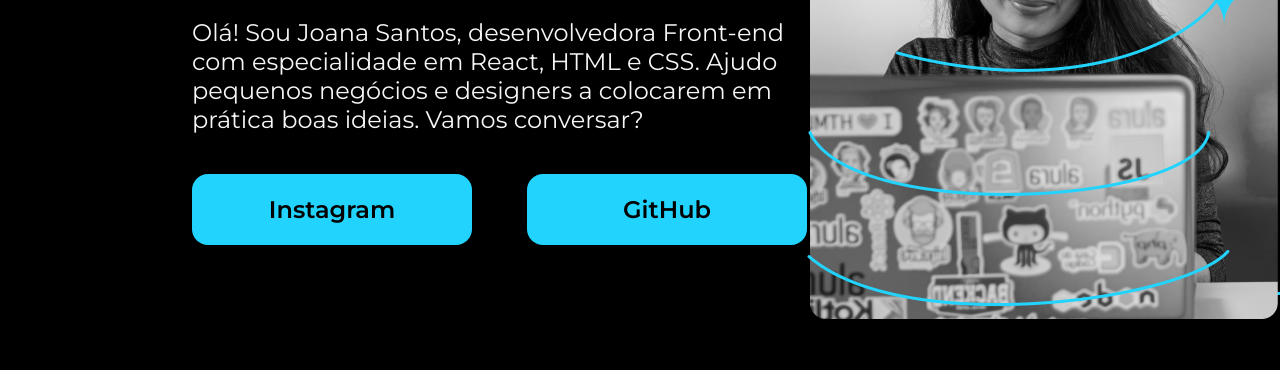
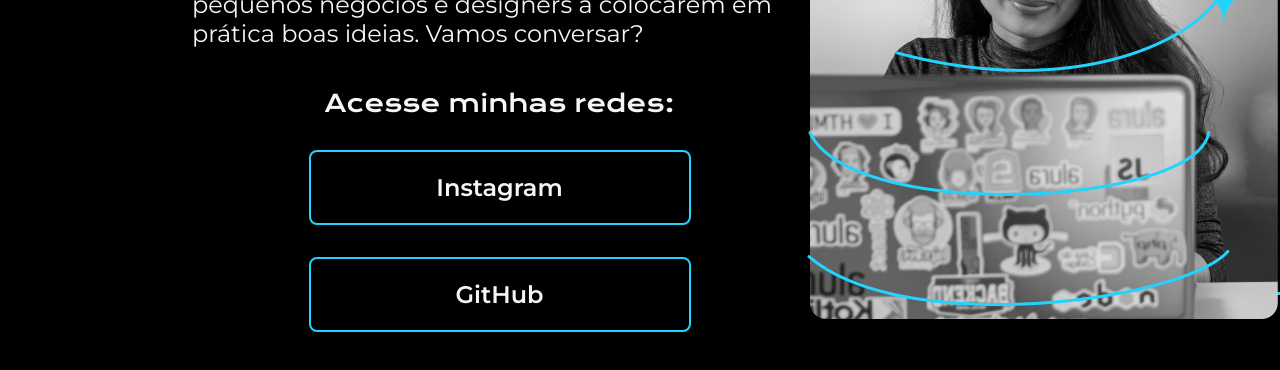
Before and after one commit to victoria-menezes/al-html-e-css-cabecalho-footer-e-variaveis-css, a plain HTML site: page index.html in a window 1280 px wide. Shown: the part 356-726 px from the top of the page. Drawn offline with nearby package versions, Linux system fonts and the light colour scheme.

Commit message:
Finalizar aula 1

```diff
--- a/index.html
+++ b/index.html
@@ -15,6 +15,7 @@
             <h1 class="apresentacao__conteudo__titulo">Eleve seu negócio digital a outro nível <strong class="titulo-destaque">com um Front-end de qualidade!</strong></h1>
             <p class="apresentacao__conteudo__texto">Olá! Sou Joana Santos, desenvolvedora Front-end com especialidade em React, HTML e CSS. Ajudo pequenos negócios e designers a colocarem em prática boas ideias. Vamos conversar?</p>
             <div class="apresentacao__conteudo__links">
+                <h2 class="apresentacao__links__titulo">Acesse minhas redes:</h2>
                 <a href="https://instagram.com" class="apresentacao__conteudo__links__link">Instagram</a>
                 <a href="https://github.com" class="apresentacao__conteudo__links__link">GitHub</a>
             </div>
--- a/style.css
+++ b/style.css
@@ -9,7 +9,9 @@
 }
 
 :root{
-    --azul: #22D4FD;
+    --accent: #22D4FD;
+    --main: #000;
+    --text:#F6F6F6;
 }
 
 body{
@@ -20,8 +22,8 @@
     display:flex;
     align-items:center;
 
-    background-color: #000000;
-    color:#F6F6F6;
+    background-color: var(--main);
+    color:var(--text);
 }
 
 .apresentacao{
@@ -42,7 +44,7 @@
 }
 
 .titulo-destaque{
-    color:var(--azul);
+    color:var(--accent);
 }
 
 .apresentacao__conteudo__titulo {
@@ -57,17 +59,26 @@
 
 .apresentacao__conteudo__links{
     display:flex;
+    flex-direction:column;
+
+    align-items: center;
     justify-content: space-between;
+    row-gap:32px;
 }
 
+.apresentacao__links__titulo{
+    font-family: 'Krona One', sans-serif;
+    font-weight: 400;
+    font-size: 24px;
+}
 .apresentacao__conteudo__links__link{
-    color:#000000;
-    background-color: var(--azul);
+    color:var(--text);
+    border: 2px solid var(--accent);
 
     text-align:center;
 
-    width:280px;
-    border-radius: 16px;
+    width:378px;
+    border-radius: 8px;
     padding: 21px 0;
 
     font-size:24px;
```
